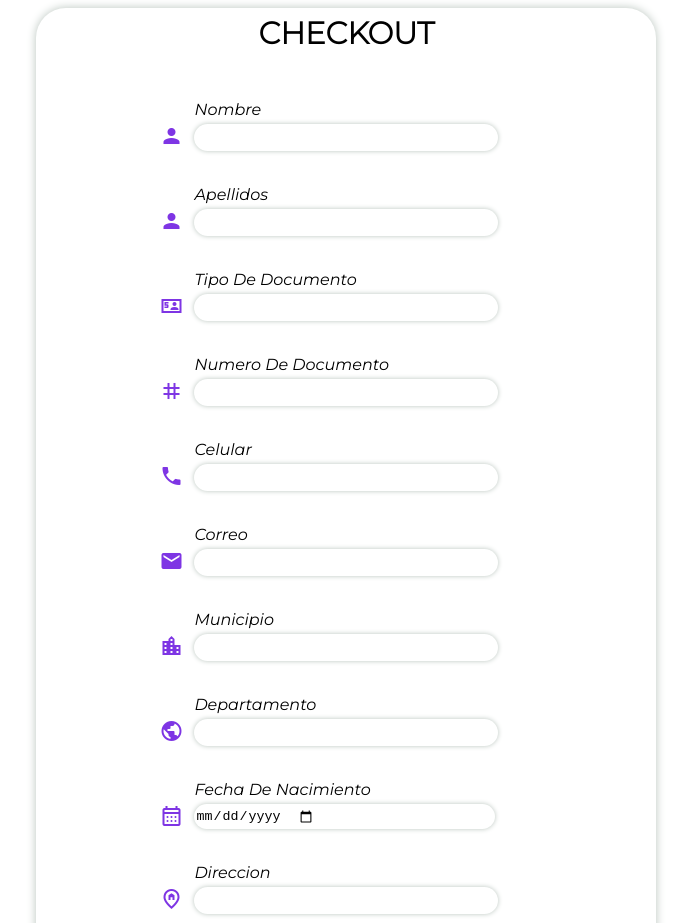
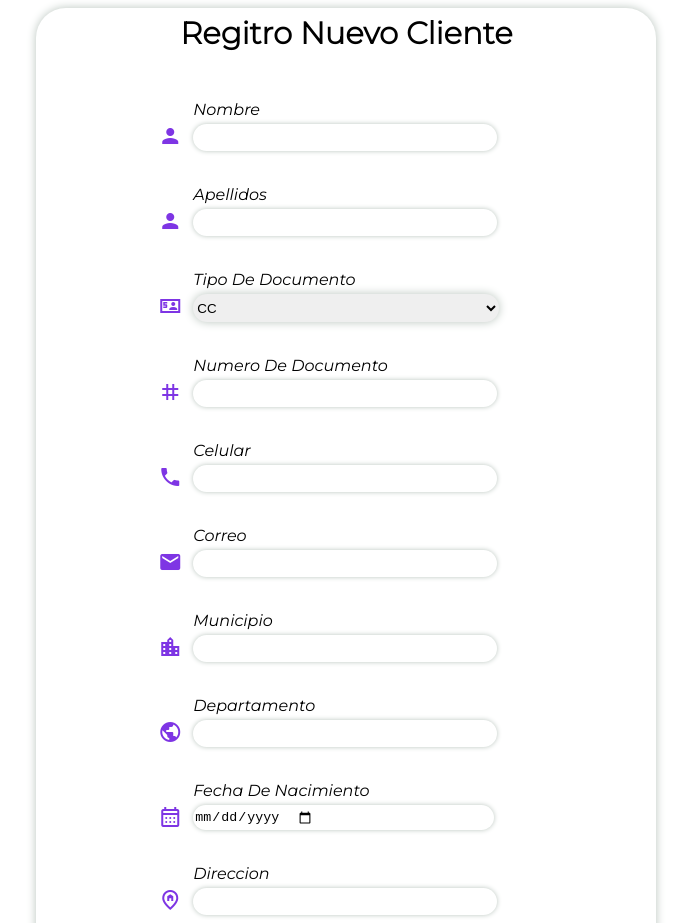
Before and after one commit to Aceballos15/berry_fields_front, a plain HTML site: page HTML/registro.html in a window 1280 px wide. Shown: the top 923 px of the page, without its empty margins (414-1105 px from the left). Drawn offline with nearby package versions, Linux system fonts and the light colour scheme; some packages are replaced by stand-ins of ours; a script that the page names is missing.

Commit message:
version beta 0-2-7

```diff
--- a/CSS/registro.css
+++ b/CSS/registro.css
@@ -70,6 +70,13 @@ form input{
     box-shadow: 0 0 5px var(--dark-grey);
 }
 
+#tipo-doc{
+    outline: none;
+    border-radius: 30px;
+    box-shadow: 0 0 10px var(--dark-grey);
+    border: none;
+    height: 28px;
+}
 
 .btn-registro{
     background: var(--withe);
--- a/HTML/registro.html
+++ b/HTML/registro.html
@@ -14,7 +14,7 @@
     <div class="dad-checkout">
         <div class="container-checkout">
             <div class="titulo-checkout">
-                <H4>CHECKOUT</H4>
+                <H4>Regitro Nuevo Cliente</H4>
             </div>
 
             <form action="">
@@ -36,8 +36,13 @@
 
                 <label>
                     <i class="material-symbols-outlined">universal_currency</i>
-                    <em>Tipo De Documento </em>
-                    <input type="text" name="Tipo-Documento" id="tipo-doc">
+                    <em for="tipo-doc">Tipo De Documento </em>
+                    <select id="tipo-doc">
+                        <option value="cc">CC</option>
+                        <option value="nit">NIT</option>
+                        <option value="ce">CE</option>
+                        <option value="pasaporte">PPT</option>
+                    </select>
                     <span></span>
                 </label>
 
--- a/js/registro.js
+++ b/js/registro.js
@@ -93,7 +93,6 @@ const validacionCedula = (e) =>{
 //Validacion de campos vacios
 nombre.addEventListener('blur', (e) => {validacion('Ingresa tu Nombre',e) })
 apelllido.addEventListener('blur', (e) => validacion('Ingresa tu Apellido',e))
-tipoCedula.addEventListener('blur', (e) => validacion('Ingresa tu Tipo de Cedula',e))
 cedula.addEventListener('input', (e) => validacion('Ingresa tu Cedula',e))
 celular.addEventListener('input', (e) => validacion('Ingresa tu Celular',e))
 correo.addEventListener('input', (e) => validacion('Ingresa tu Correo',e))
```
